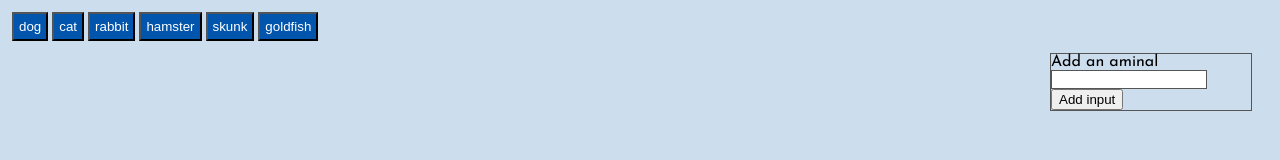
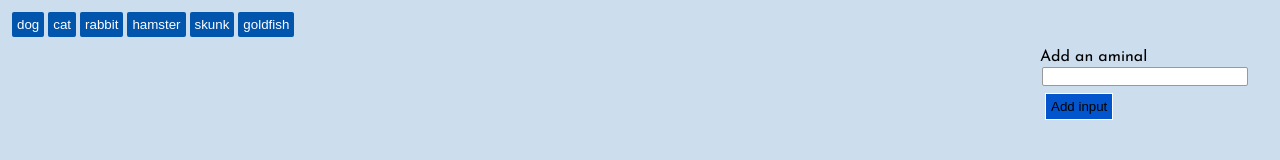
Before and after one commit to hmalle/GifTastic, a plain HTML site: page index.html in a window 1280 px wide. Drawn offline with nearby package versions, Linux system fonts and the light colour scheme.

Commit message:
getting somewhere

```diff
--- a/assets/css/style.css
+++ b/assets/css/style.css
@@ -15,7 +15,8 @@ body{
 .gifBtn{
   padding: 5px;
   margin: 2px;
-  margin: 2px solid blue;
+  border: 1px;
+  border-radius: 2px;
   background: #0255ac;
   color: #fff;
 }
@@ -29,36 +30,45 @@ body{
   float:left;
   overflow: auto;
 }
+.rspData{
+  width: 200px;
+  background: #aaaaaa;
+  border: 1px solid #0255ac;
+  float: left;
+  text-align: center;
+  margin: 0.5%;
+}
+.rspImg{
+  width: 200px;
+  height: 180px;
+  margin: 1px solid #555;
+}
+/*----------------form section-------------------------*/
+.inputForm{
+  width: 100%;
+  float: right;
+}
+.buttonInput{
+  width: 200px;
+  border: 1px solid #999;
+  border-radius: 2px;
+  margin: 2px;
+}
+.addButton{
+  margin: 5px;
+  background: #0255cc;
+  border: 1px solid #fff;
+  padding: 5px;
+}
+
+/*------------------ form section -----------------------*/
 .formSection{
   margin: 0 auto;
   min-width: 200px;
   float: right;
   margin-right: 20px;
 }
-.rspData{
-  width: 250px;
-  background: #aaaaaa;
-  border: 1px solid #939393;
-  float: left;
-  text-align: center;
-  margin: 1%;
-}
-.rspImg{
-  width: 250px;
-  height: 200px;
-  margin: 1px solid #555;
-}
-.buttonForm{
-  width: 100%;
-  border: 1px solid #555;
-}
-.buttonInput{
-  width: 150px;
-  border: 1px solid #555;
-}
-.addButton{
 
-}
 @media only screen and (max-width: 610px){
   .gifSection{
     width: 300px;
--- a/assets/javascript/giftastic.js
+++ b/assets/javascript/giftastic.js
@@ -53,7 +53,6 @@ $(document).ready(function(){
       $(this).attr("src", $(this).attr("data-stl"));
       $(this).attr("data-state", "stl");
     }
-    console.log("state"+ $(this).attr("data-state"));
   });
 
   $(".addButton").on("click", function(event){
--- a/index.html
+++ b/index.html
@@ -16,7 +16,7 @@
       <div class="gifSection"></div>
 
       <div class="formSection">
-        <form class="buttonForm">
+        <form class="inputForm">
           <label for="buttonInput">Add an aminal</label><br>
           <input type="text" class="buttonInput"><br>
           <input class="addButton" type="submit" value="Add input">
```
Also changed, not shown: 3 other files.
